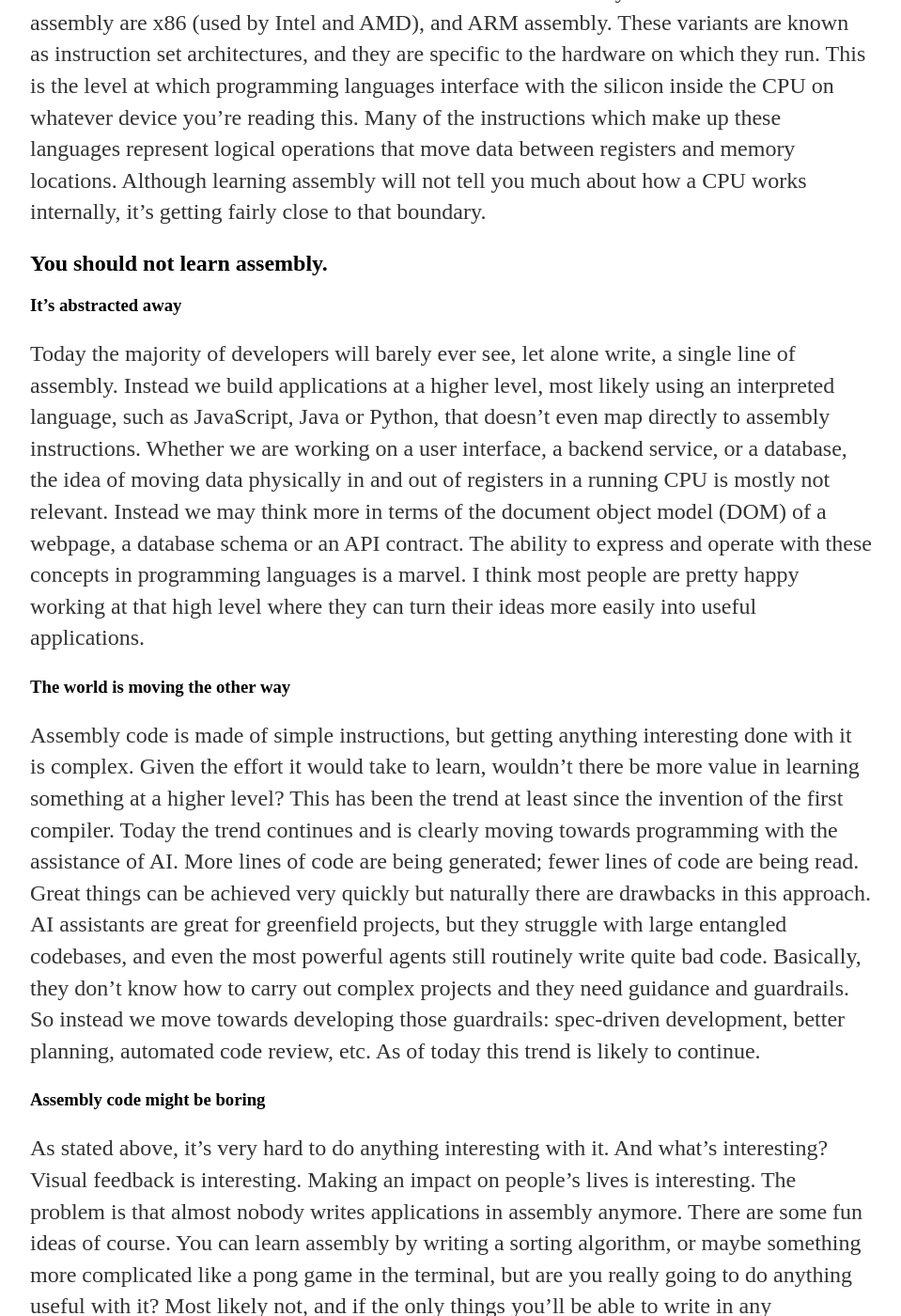
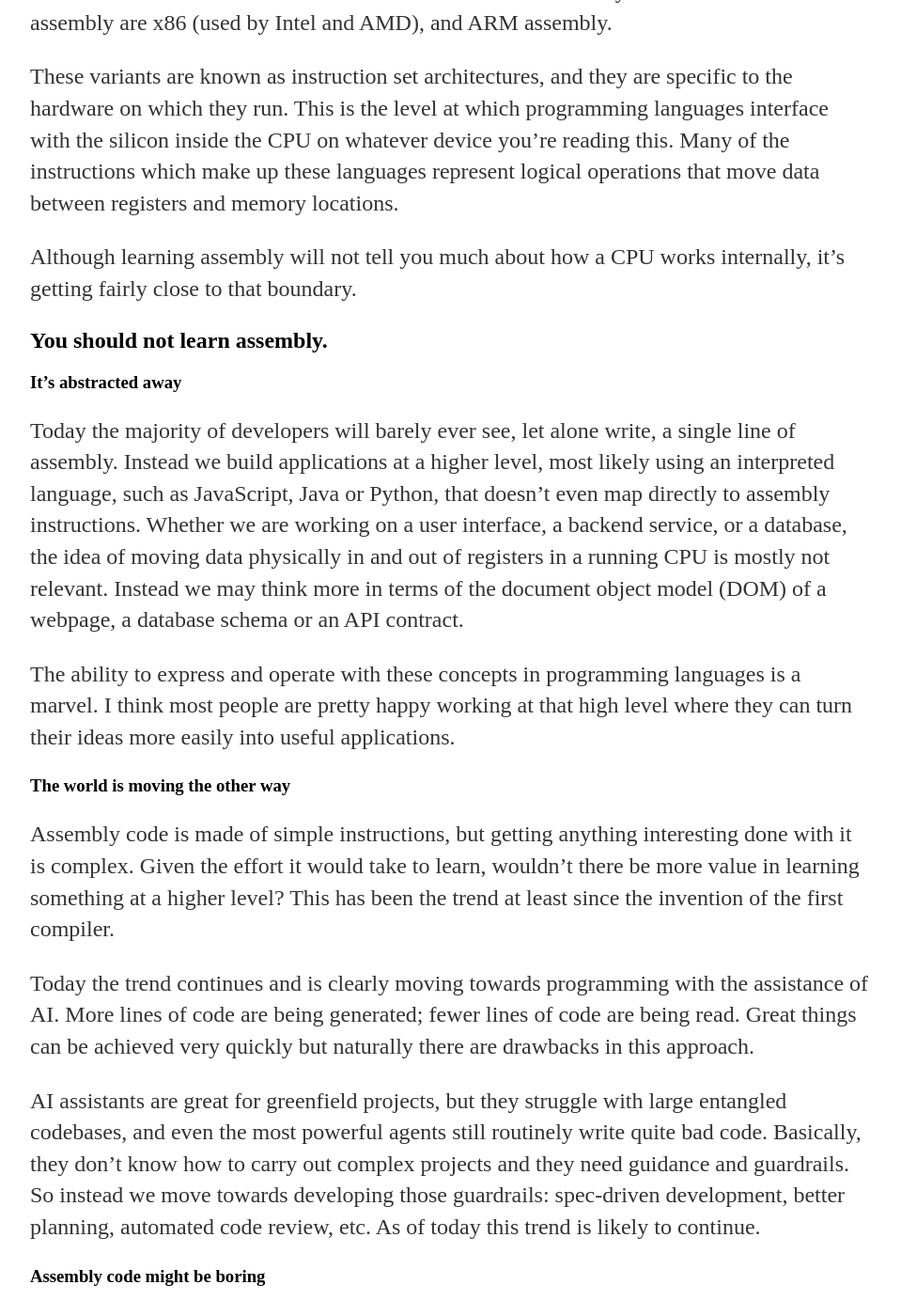
Before and after one commit to paulsbrookes/paulsbrookes.github.io, a Jekyll site: the page built from _posts/2025-01-06-should-i-learn-assembly.md, in a window 1280 px wide and 1400 px high, scrolled down 490 px. Shown: the whole window at 94% size, without its empty margins (160-1119 px from the left). Built offline with Jekyll 4.4.1, drawn with Linux system fonts in a browser that asks for light colours; part of the change alters nothing that is shown; some of the changed text lies outside the part shown.

Commit message:
Format improvements to assembly blog post
- Added line breaks between paragraphs for better readability
- Minor text refinements

🤖 Generated with [Claude Code](https://claude.ai/code)

Co-Authored-By: Claude <noreply@anthropic.com>

```diff
--- a/_posts/2025-01-06-should-i-learn-assembly.md
+++ b/_posts/2025-01-06-should-i-learn-assembly.md
@@ -8,25 +8,39 @@ Well, I already made the decision. I am learning assembly! Is this a good use of
 
 ## What is assembly?
 
-Assembly is a family of very low level programming languages that map closely to machine instructions that a CPU will receive and execute. The most widely known variants of assembly are x86 (used by Intel and AMD), and ARM assembly. These variants are known as instruction set architectures, and they are specific to the hardware on which they run. This is the level at which programming languages interface with the silicon inside the CPU on whatever device you're reading this. Many of the instructions which make up these languages represent logical operations that move data between registers and memory locations. Although learning assembly will not tell you much about how a CPU works internally, it's getting fairly close to that boundary.
+Assembly is a family of very low level programming languages that map closely to machine instructions that a CPU will receive and execute. The most widely known variants of assembly are x86 (used by Intel and AMD), and ARM assembly.
+
+These variants are known as instruction set architectures, and they are specific to the hardware on which they run. This is the level at which programming languages interface with the silicon inside the CPU on whatever device you're reading this. Many of the instructions which make up these languages represent logical operations that move data between registers and memory locations.
+
+Although learning assembly will not tell you much about how a CPU works internally, it's getting fairly close to that boundary.
 
 ## You should not learn assembly.
 
 ### It's abstracted away
 
-Today the majority of developers will barely ever see, let alone write, a single line of assembly. Instead we build applications at a higher level, most likely using an interpreted language, such as JavaScript, Java or Python, that doesn't even map directly to assembly instructions. Whether we are working on a user interface, a backend service, or a database, the idea of moving data physically in and out of registers in a running CPU is mostly not relevant. Instead we may think more in terms of the document object model (DOM) of a webpage, a database schema or an API contract. The ability to express and operate with these concepts in programming languages is a marvel. I think most people are pretty happy working at that high level where they can turn their ideas more easily into useful applications.
+Today the majority of developers will barely ever see, let alone write, a single line of assembly. Instead we build applications at a higher level, most likely using an interpreted language, such as JavaScript, Java or Python, that doesn't even map directly to assembly instructions. Whether we are working on a user interface, a backend service, or a database, the idea of moving data physically in and out of registers in a running CPU is mostly not relevant. Instead we may think more in terms of the document object model (DOM) of a webpage, a database schema or an API contract.
+
+The ability to express and operate with these concepts in programming languages is a marvel. I think most people are pretty happy working at that high level where they can turn their ideas more easily into useful applications.
 
 ### The world is moving the other way
 
-Assembly code is made of simple instructions, but getting anything interesting done with it is complex. Given the effort it would take to learn, wouldn't there be more value in learning something at a higher level? This has been the trend at least since the invention of the first compiler. Today the trend continues and is clearly moving towards programming with the assistance of AI. More lines of code are being generated; fewer lines of code are being read. Great things can be achieved very quickly but naturally there are drawbacks in this approach. AI assistants are great for greenfield projects, but they struggle with large entangled codebases, and even the most powerful agents still routinely write quite bad code. Basically, they don't know how to carry out complex projects and they need guidance and guardrails. So instead we move towards developing those guardrails: spec-driven development, better planning, automated code review, etc. As of today this trend is likely to continue.
+Assembly code is made of simple instructions, but getting anything interesting done with it is complex. Given the effort it would take to learn, wouldn't there be more value in learning something at a higher level? This has been the trend at least since the invention of the first compiler.
+
+Today the trend continues and is clearly moving towards programming with the assistance of AI. More lines of code are being generated; fewer lines of code are being read. Great things can be achieved very quickly but naturally there are drawbacks in this approach.
+
+AI assistants are great for greenfield projects, but they struggle with large entangled codebases, and even the most powerful agents still routinely write quite bad code. Basically, they don't know how to carry out complex projects and they need guidance and guardrails. So instead we move towards developing those guardrails: spec-driven development, better planning, automated code review, etc. As of today this trend is likely to continue.
 
 ### Assembly code might be boring
 
-As stated above, it's very hard to do anything interesting with it. And what's interesting? Visual feedback is interesting. Making an impact on people's lives is interesting. The problem is that almost nobody writes applications in assembly anymore. There are some fun ideas of course. You can learn assembly by writing a sorting algorithm, or maybe something more complicated like a pong game in the terminal, but are you really going to do anything useful with it? Most likely not, and if the only things you'll be able to write in any reasonable timeframe are simple educational projects or recreations of things that a compiler can do better anyway, then what's the point?
+As stated above, it's very hard to do anything interesting with it. And what's interesting? Visual feedback is interesting. Making an impact on people's lives is interesting.
+
+The problem is that almost nobody writes applications in assembly anymore. There are some fun ideas of course. You can learn assembly by writing a sorting algorithm, or maybe something more complicated like a pong game in the terminal, but are you really going to do anything useful with it? Most likely not, and if the only things you'll be able to write in any reasonable timeframe are simple educational projects or recreations of things that a compiler can do better anyway, then what's the point?
 
 ## What next?
 
-All told, we now have a pretty compelling case to not learn assembly! Why bother? If I want to build an application I don't need it. I don't need to know what an electron is either. Somebody should know, but real progress is mostly made by standing on the shoulders of giants. Do (at least) one thing well. And _writing_ assembly is probably not it.
+All told, we now have a pretty compelling case to not learn assembly! Why bother?
+
+If I want to build an application I don't need it. I don't need to know what an electron is either. Somebody should know, but real progress is mostly made by standing on the shoulders of giants. You should do (at least) one thing well. And _writing_ assembly is probably not going to be it.
 
 But in part 2, we'll see what counter-arguments we can bring.
 
```
